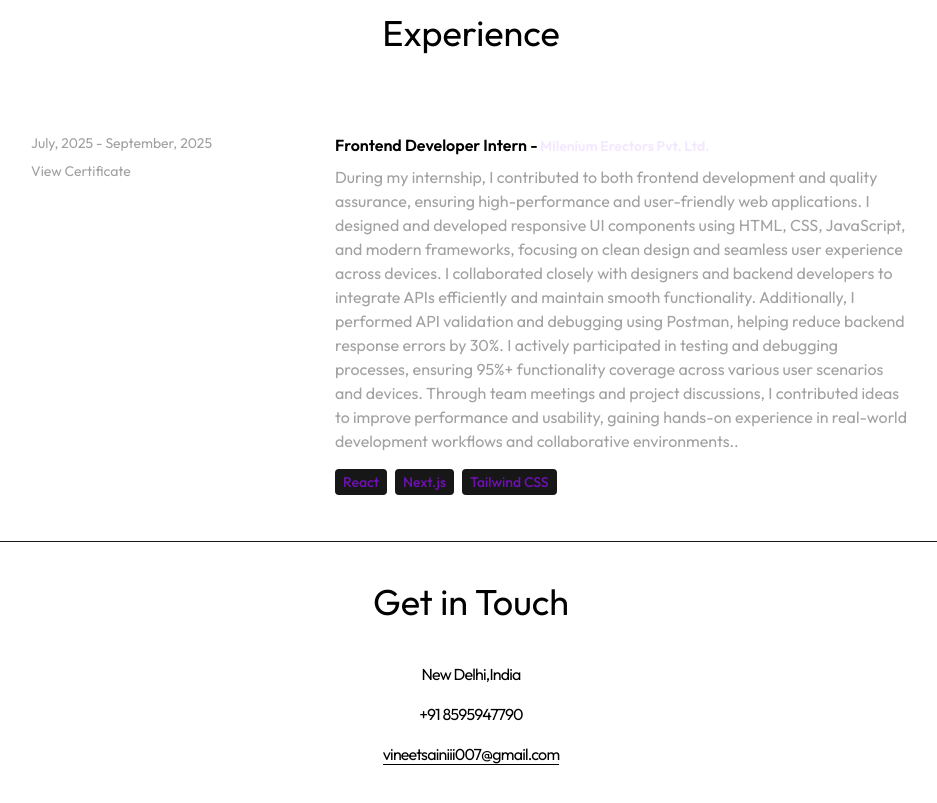
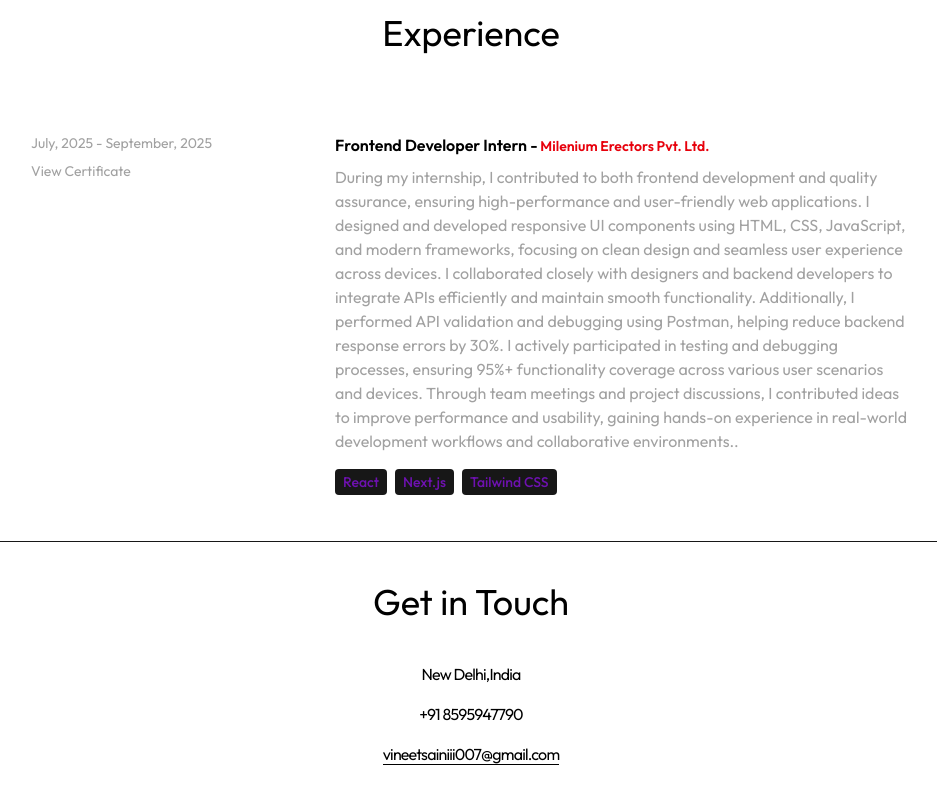
Before and after one commit to vineetsaini007/portfolio, a React (Vite) app: page / in a window 1280 px wide. Shown: the part 1720-2523 px from the top of the page, without its empty margins (169-1106 px from the left). Built offline with nearby package versions, Linux system fonts and the light colour scheme.

Commit message:
experice fix

```diff
--- a/src/components/Experience.jsx
+++ b/src/components/Experience.jsx
@@ -27,7 +27,7 @@ const Experience = () => {
                 transition={{duration: 1}}
                 className="w-full max-w-xl lg:w-3/4">
                 <a href="" target="_blank"><h6 className="mb-2 font-semibold">{experience.role} -
-                    <span className="text-sm text-purple-100"> {experience.company}</span>
+                    <span className="text-sm text-red-600"> {experience.company}</span>
                 </h6></a>
                 <p className="mb-4 text-neutral-400">{experience.description}</p>
                 {experience.technologies.map((tech, index) => (
```
